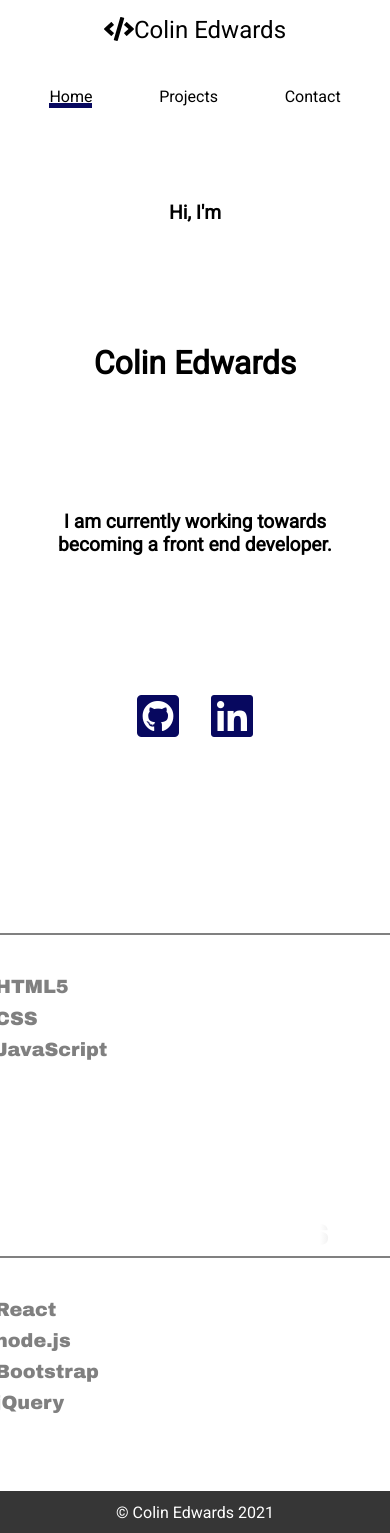
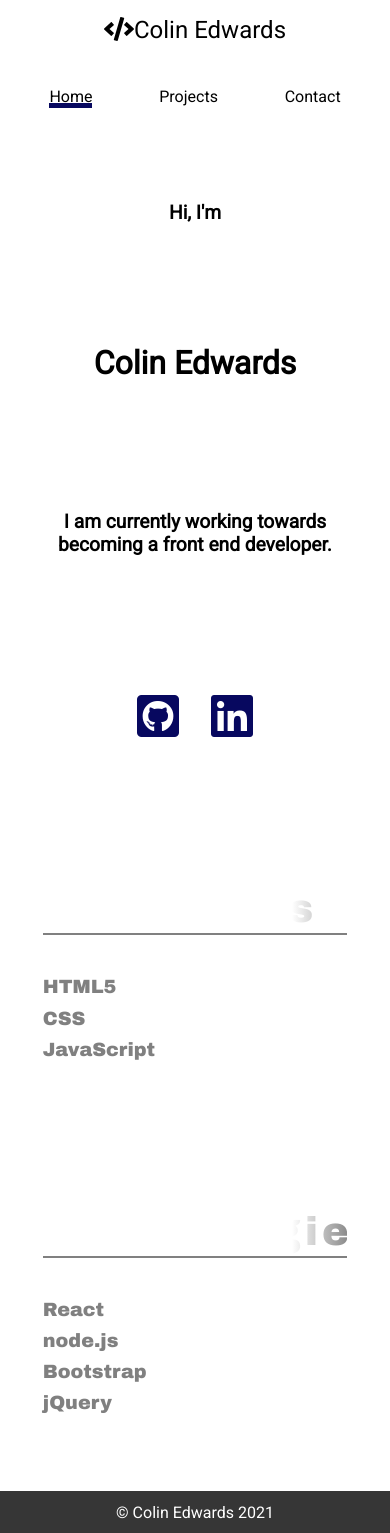
Before and after one commit to ColinJhEdwards/react-portfolio, a React (Create React App) app: page / in a window 390 px wide. Built offline with nearby package versions, Linux system fonts and the light colour scheme.

Commit message:
minor media queries for languages section

```diff
--- a/src/components/MeSvg.js
+++ b/src/components/MeSvg.js
@@ -72,14 +72,10 @@
   }
 
   @media (max-width: 1750px) {
-    svg {
-      height: 400px;
-    }
   }
-  @media (max-width: 375px) {
-    svg {
-      height: 300px;
-    }
+  @media (max-width: 414px) {
+    width: 90%;
+    margin: auto;
   }
 `;
 
```
